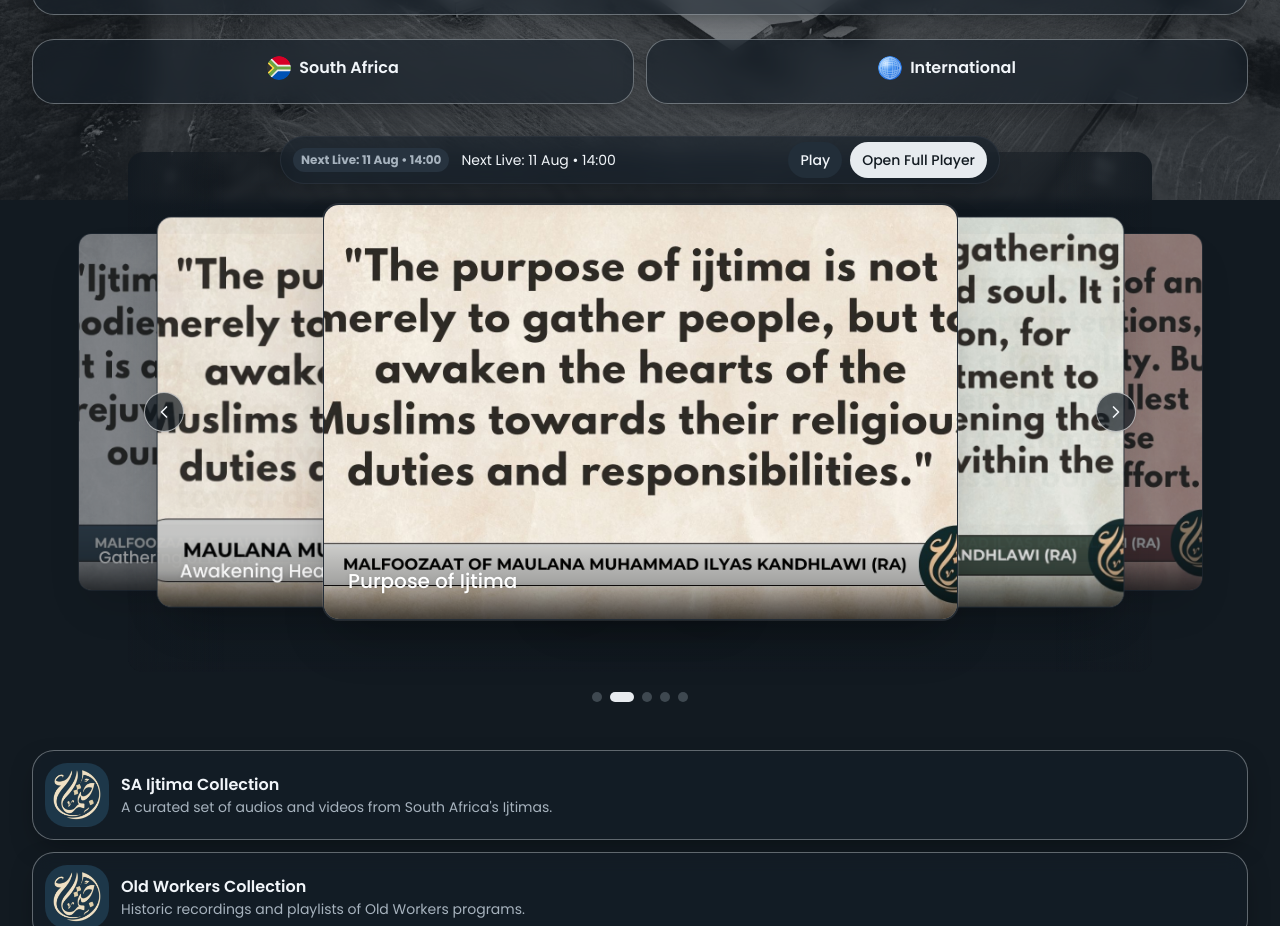
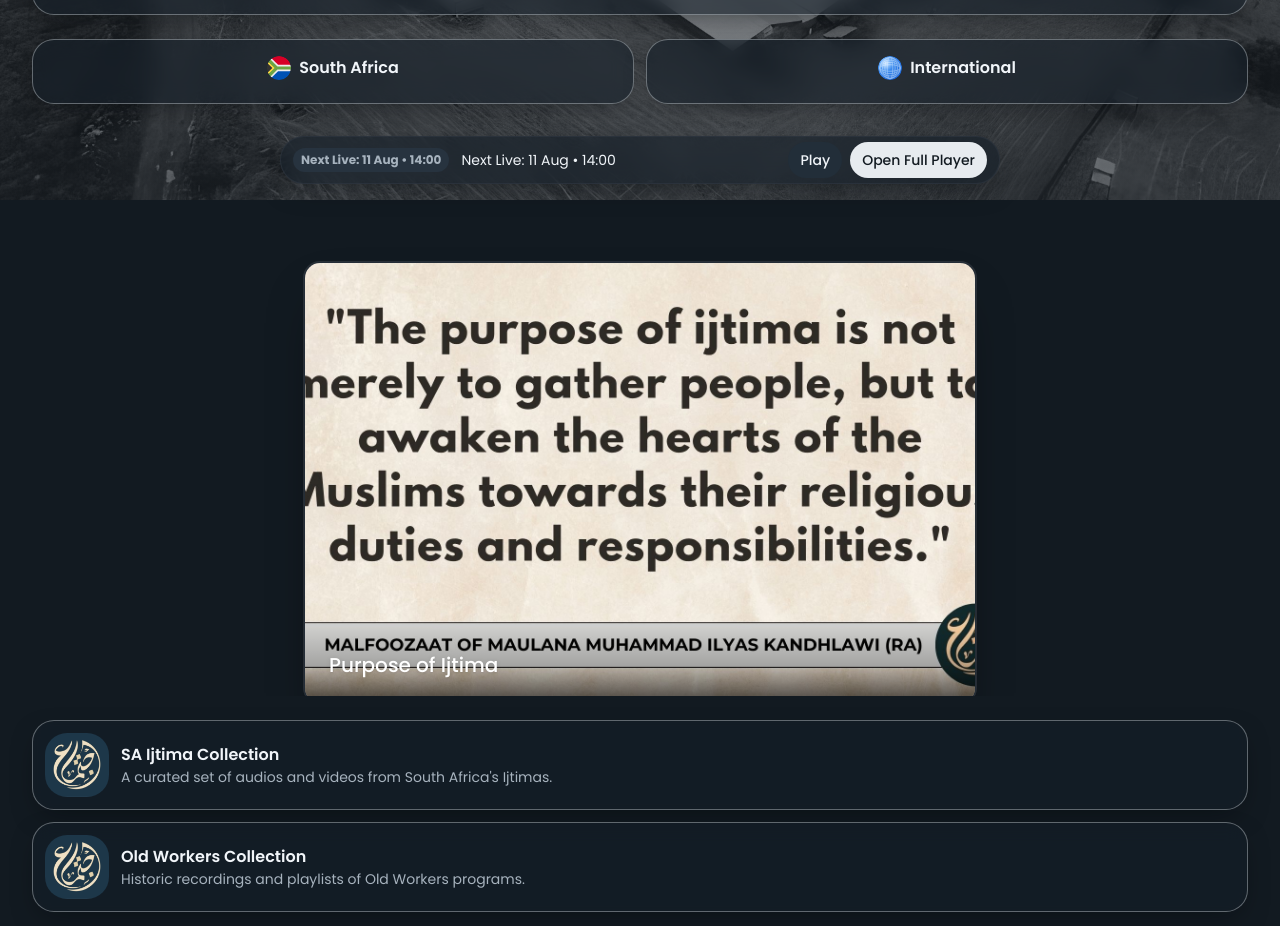
Before and after one commit to Simtechcds/ijtima-site, a React (Vite) app: page / in a window 1280 px wide. Shown: the part 600-1526 px from the top of the page. Built offline with nearby package versions, Linux system fonts and the light colour scheme.

Commit message:
Refactor carousel to Apple Card style
Updated the image gallery to use an Apple Card-style display with a stack of cards, smooth animations, and a single visible card at a time. Navigation is handled by a "Next" button.

```diff
--- /dev/null
+++ b/src/components/media/AppleCardStack.tsx
@@ -0,0 +1,159 @@
+import { useEffect, useMemo, useRef, useState } from "react";
+import { cn } from "@/lib/utils";
+import { ChevronLeft, ChevronRight } from "lucide-react";
+
+export type Slide = {
+  src: string;
+  alt: string;
+  title?: string;
+};
+
+type Props = {
+  slides: Slide[];
+  className?: string;
+  heightClass?: string; // e.g. "h-[460px] md:h-[520px]"
+  autoPlay?: boolean;
+  intervalMs?: number;
+  pauseOnHover?: boolean;
+};
+
+export default function AppleCardStack({
+  slides,
+  className,
+  heightClass = "h-[460px] md:h-[520px]",
+  autoPlay = true,
+  intervalMs = 4000,
+  pauseOnHover = true,
+}: Props) {
+  const [active, setActive] = useState(0);
+  const [hovered, setHovered] = useState(false);
+  const [dragStartX, setDragStartX] = useState<number | null>(null);
+  const timer = useRef<number | null>(null);
+  const count = slides.length;
+
+  const order = useMemo(() => Array.from({ length: Math.min(count, 4) }, (_, i) => (active + i) % count), [active, count]);
+
+  const next = () => setActive((a) => (a + 1) % count);
+  const prev = () => setActive((a) => (a - 1 + count) % count);
+
+  // Autoplay
+  useEffect(() => {
+    if (!autoPlay || count <= 1) return;
+    const start = () => {
+      if (timer.current) window.clearInterval(timer.current);
+      timer.current = window.setInterval(() => {
+        if (pauseOnHover && hovered) return;
+        if (document.visibilityState === "hidden") return;
+        next();
+      }, intervalMs);
+    };
+    start();
+    const visHandler = () => document.visibilityState === "visible" && start();
+    document.addEventListener("visibilitychange", visHandler);
+    return () => {
+      if (timer.current) window.clearInterval(timer.current);
+      document.removeEventListener("visibilitychange", visHandler);
+    };
+  }, [autoPlay, count, hovered, intervalMs, pauseOnHover]);
+
+  // Simple swipe
+  const onPointerDown = (e: React.PointerEvent) => setDragStartX(e.clientX);
+  const onPointerUp = (e: React.PointerEvent) => {
+    if (dragStartX == null) return;
+    const dx = e.clientX - dragStartX;
+    if (Math.abs(dx) > 40) {
+      dx < 0 ? next() : prev();
+    }
+    setDragStartX(null);
+  };
+
+  return (
+    <section className={cn("w-full py-6 relative overflow-hidden", className)}>
+      <div
+        className={cn(
+          "relative max-w-3xl md:max-w-4xl mx-auto",
+          heightClass,
+          "rounded-2xl"
+        )}
+        onMouseEnter={() => setHovered(true)}
+        onMouseLeave={() => setHovered(false)}
+      >
+        {/* Stack area */}
+        <div
+          className="absolute inset-0 select-none"
+          onPointerDown={onPointerDown}
+          onPointerUp={onPointerUp}
+        >
+          {order.map((slideIndex, stackPos) => {
+            const slide = slides[slideIndex];
+            // stackPos: 0 (front), 1, 2, 3 (back / faint)
+            const translateY = stackPos * 16; // 0,16,32,48
+            const scale = 1 - stackPos * 0.03; // 1, .97, .94, .91
+            const zIndex = 50 - stackPos * 5;
+            const opacity = stackPos === 3 ? 0.65 : 1;
+
+            return (
+              <article
+                key={`${slideIndex}-${stackPos}`}
+                className={cn(
+                  "absolute left-1/2 -translate-x-1/2 w-[92%] md:w-[75%] h-[82%] md:h-[85%] rounded-2xl overflow-hidden bg-card border border-border/60 shadow-2xl transition-all duration-500 ease-out",
+                  stackPos === 0 ? "ring-1 ring-foreground/10" : ""
+                )}
+                style={{
+                  transform: `translate(-50%, ${translateY}px) scale(${scale})`,
+                  zIndex,
+                  opacity,
+                  top: `calc(50% - ${Math.max(150 - stackPos * 10, 120)}px)`,
+                }}
+                role="group"
+                aria-roledescription="slide"
+                aria-label={slide.title || slide.alt}
+                onClick={() => stackPos === 0 && next()}
+              >
+                <div className="relative w-full h-full">
+                  <img
+                    src={slide.src}
+                    alt={slide.alt}
+                    className="absolute inset-0 w-full h-full object-cover"
+                    loading="lazy"
+                  />
+                  <div className="absolute inset-x-0 bottom-0 p-4 md:p-6 bg-gradient-to-t from-black/70 via-black/20 to-transparent">
+                    <h3 className="text-white text-base md:text-xl font-medium drop-shadow">{slide.title}</h3>
+                  </div>
+                </div>
+              </article>
+            );
+          })}
+        </div>
+
+        {/* Navigation */}
+        <div className="absolute bottom-4 left-0 right-0 flex items-center justify-center gap-3">
+          <button
+            type="button"
+            aria-label="Previous"
+            onClick={prev}
+            className="hidden md:inline-flex h-10 w-10 items-center justify-center rounded-full bg-background/80 text-foreground border border-white/60 shadow hover:bg-background"
+          >
+            <ChevronLeft className="h-5 w-5" />
+          </button>
+          <button
+            type="button"
+            aria-label="Next"
+            onClick={next}
+            className="px-4 py-2 rounded-full bg-primary text-primary-foreground shadow hover:opacity-90"
+          >
+            Next
+          </button>
+          <button
+            type="button"
+            aria-label="Next"
+            onClick={next}
+            className="hidden md:inline-flex h-10 w-10 items-center justify-center rounded-full bg-background/80 text-foreground border border-white/60 shadow hover:bg-background"
+          >
+            <ChevronRight className="h-5 w-5" />
+          </button>
+        </div>
+      </div>
+    </section>
+  );
+}
--- a/src/pages/Index.tsx
+++ b/src/pages/Index.tsx
@@ -8,7 +8,7 @@ import Seo from "@/components/Seo";
 import zaFlag from "@/assets/flags/za.svg";
 import worldGlobe from "@/assets/flags/world.svg";
 import { ChevronDown } from "lucide-react";
-import PerspectiveCarousel from "@/components/media/PerspectiveCarousel";
+import AppleCardStack from "@/components/media/AppleCardStack";
 
 // Month badge mapping using design tokens (CSS classes)
 const MONTH_CLASS_MAP = {
@@ -257,7 +257,7 @@ const Index = () => {
       {/* Below the fold: Regions quick-launch */}
       <RegionsQuickLaunch />
 
-      <PerspectiveCarousel slides={slides} />
+      <AppleCardStack slides={slides} />
 
       {/* Featured Collections */}
       <FeaturedCollections />
```
